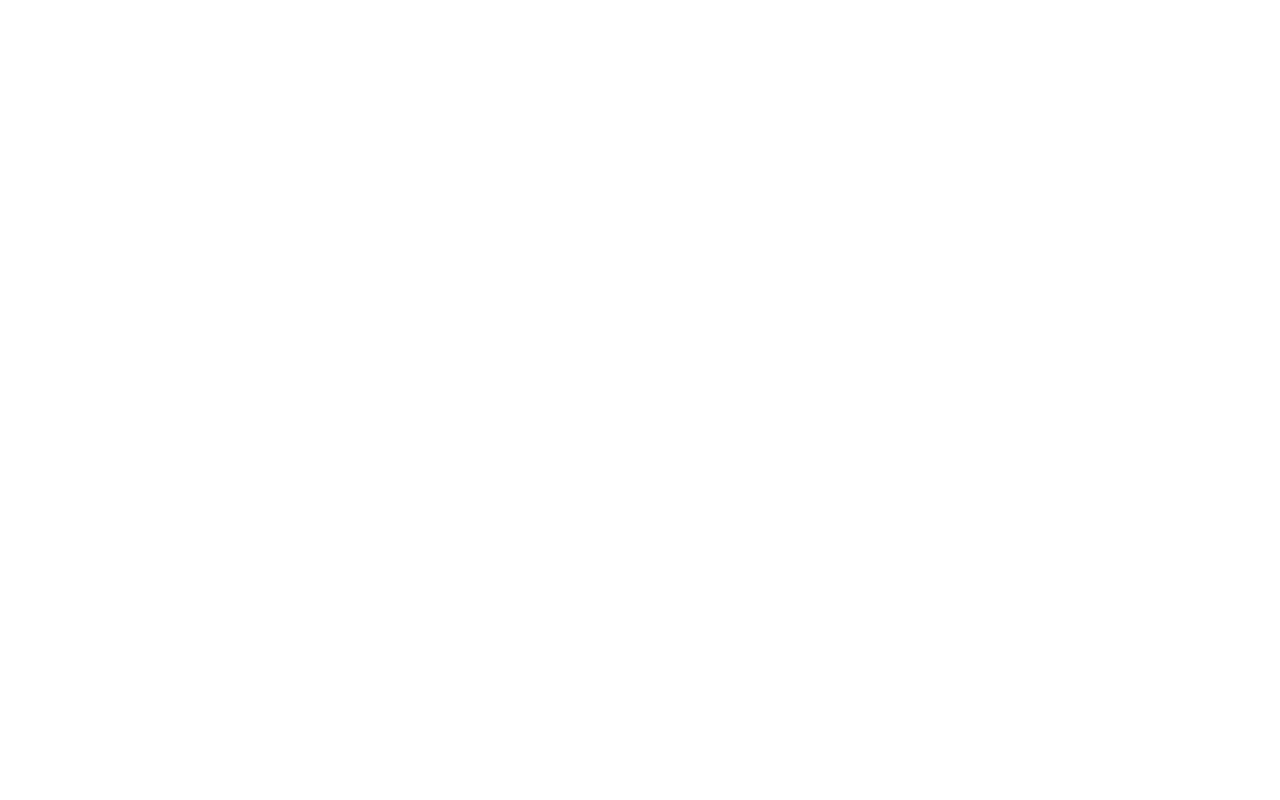
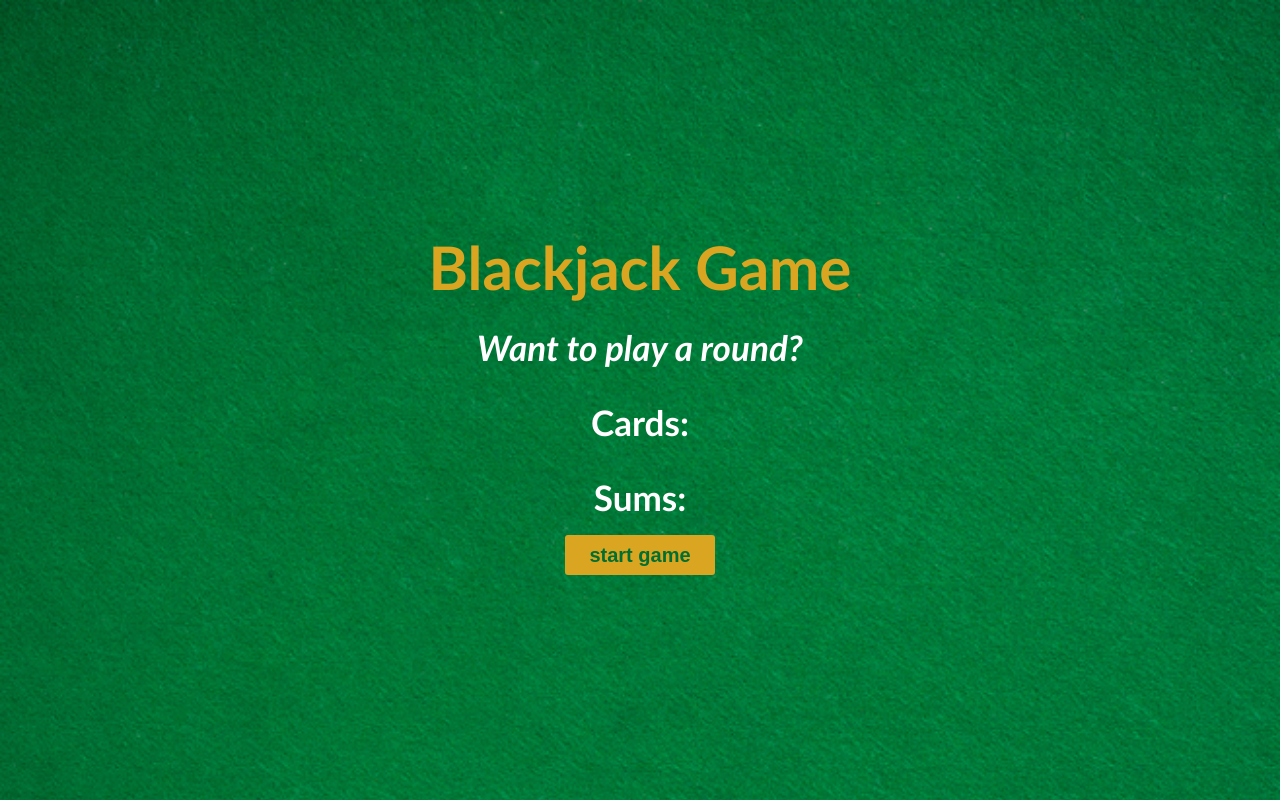
Before and after one commit to anwarrahim/blackjack-game, a plain HTML site: page index.html in a window 1280 px wide. Drawn offline with Linux system fonts and the light colour scheme.

Commit message:
add files and project

```diff
--- a/index.html
+++ b/index.html
@@ -3,8 +3,19 @@
 <head>
     <meta charset="UTF-8">
     <title>Blackjack Game</title>
+    <link rel="stylesheet" href="resources/style.css">
 </head>
 <body>
+<div class="container">
+    <h1>Blackjack Game</h1>
+    <h3 id="message-el">Want to play a round?</h3>
+    <h3>Cards:</h3>
+
+    <h3>Sums:</h3>
+    <button class="start-game-btn" onclick="startGame()">
+        start game
+    </button>
+</div>
 
 </body>
 </html>
--- a/resources/style.css
+++ b/resources/style.css
@@ -0,0 +1,46 @@
+html,body{
+    height: 100%;
+    margin: 0;
+    font-size: 30px;
+    line-height: 5px;
+    font-family: 'Trebuchet MS', 'Lucida Sans Unicode', 'Lucida Grande', 'Lucida Sans', Arial, sans-serif;
+}
+
+body{
+    background-image: url("images/table.png");
+    background-size: cover;
+    color: white;
+}
+
+.container{
+    display: flex;
+    justify-content: center;
+    flex-direction: column;
+    align-items: center;
+    height: 100%;
+
+}
+h1{
+    color: goldenrod;
+
+}
+#message-el{
+    font-style: italic;
+}
+
+/*................................................button.....................................................*/
+
+.start-game-btn{
+    color: #016f32;
+    font-size: 20px;
+    font-weight: bold;
+    width: 150px;
+    background: goldenrod;
+    border: none;
+    height: 40px;
+    border-radius: 3px;
+}
+
+.start-game-btn:hover{
+    box-shadow: 3px 3px white;
+}
```
Also changed, not shown: resources/script.js (added).
